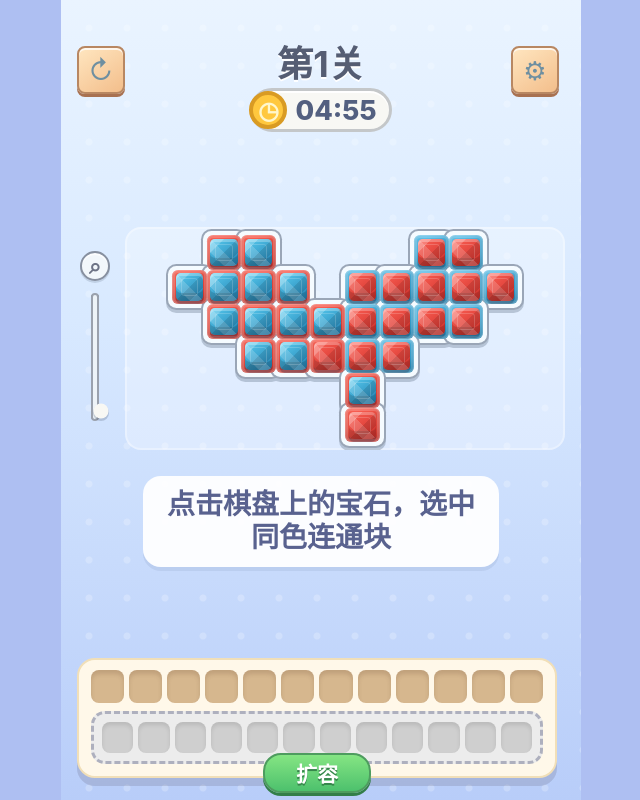
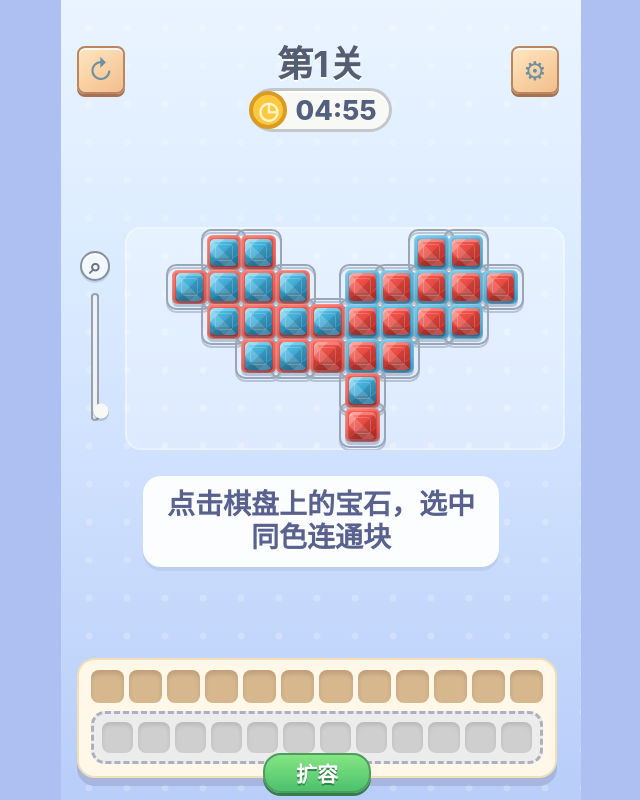
Before and after one commit to Chengzhiiia/Bengbeng-pindou, a React (Vite) app: page / in a window 1280 px wide. Shown: the whole page, without its empty margins (319-959 px from the left). Built offline with nearby package versions, Linux system fonts and the light colour scheme.

Commit message:
Remove white board cell backing

```diff
--- a/src/App.css
+++ b/src/App.css
@@ -210,7 +210,7 @@
   inset: -4px;
   z-index: -1;
   border-radius: calc(var(--board-cell-size) * 0.24);
-  background: #f5fbff;
+  background: transparent;
   box-shadow: 0 0 0 2px #9aa6b7;
 }
 
```
Also changed, not shown: 1 other file (tests, documents, lock files or other folders).
